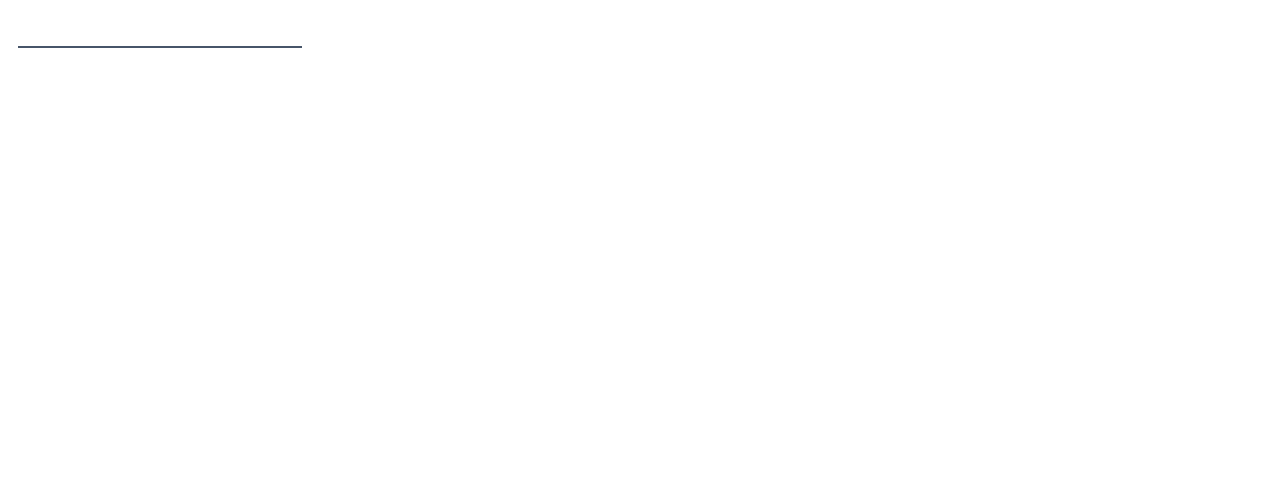
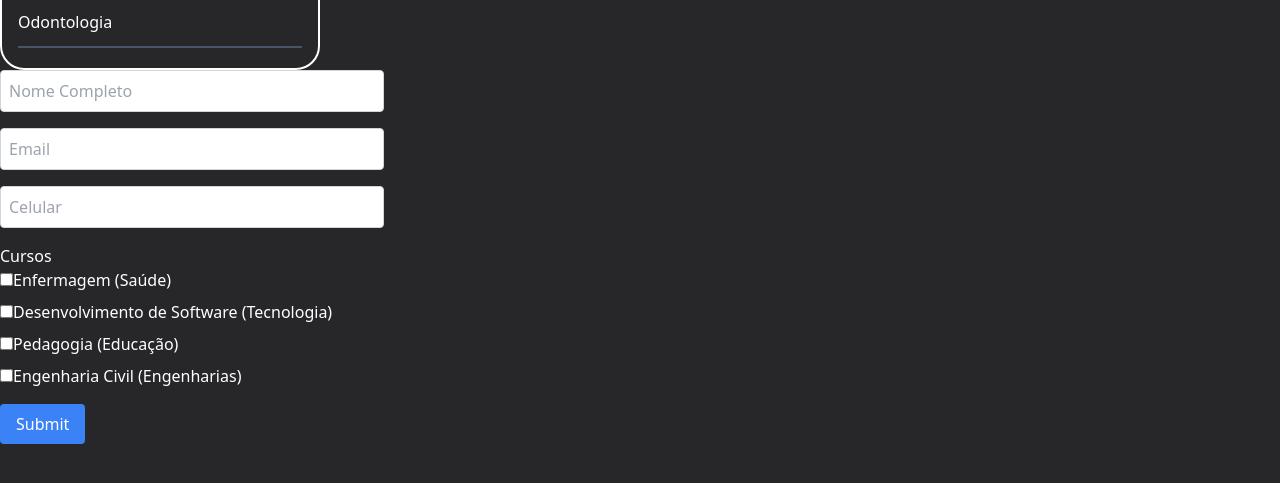
Before and after one commit to camillaalves12/StudentHub, a React (Vite) app: page / in a window 1280 px wide. Shown: the part 2543-3026 px from the top of the page. Before the commit the page ends 2613 px from the top, so only its background shows below. Built offline with nearby package versions, Linux system fonts and the light colour scheme.

Commit message:
feat: criei o page de register.

```diff
--- a/src/App.jsx
+++ b/src/App.jsx
@@ -3,6 +3,7 @@ import './App.css'
 import PageHome from './pages/PageHome'
 import PageCards from './pages/PageCards'
 import PageCardArea from './pages/PageCardArea'
+import PageRegister from './pages/PageRegister'
 
 function App() {
   return (
@@ -10,6 +11,7 @@ function App() {
       <PageHome />
       <PageCards />
       <PageCardArea />
+      <PageRegister />
     </div>
   )
 }
--- /dev/null
+++ b/src/pages/PageRegister.jsx
@@ -0,0 +1,10 @@
+import React from 'react'
+import Register from '../components/Register/Register'
+
+export default function PageRegister() {
+  return (
+    <div className="flex h-screen flex-col content-center justify-center">
+      <Register />
+    </div>
+  )
+}
```
